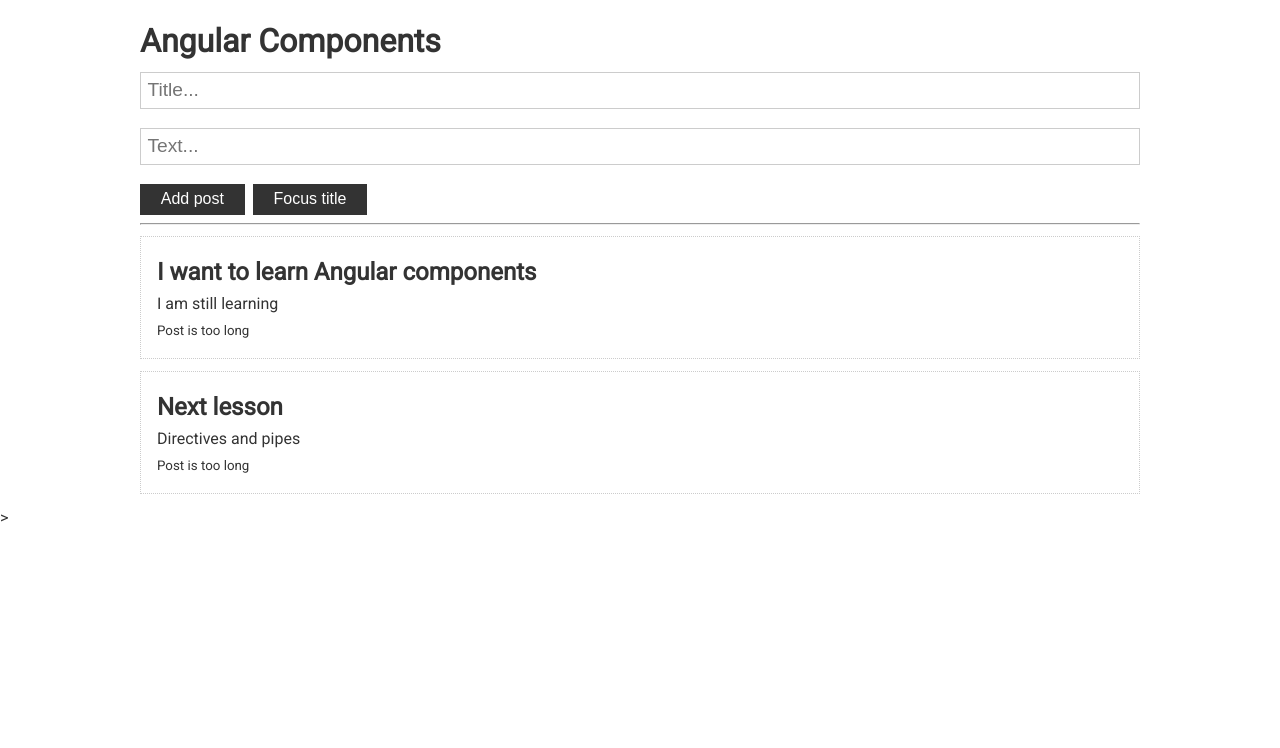
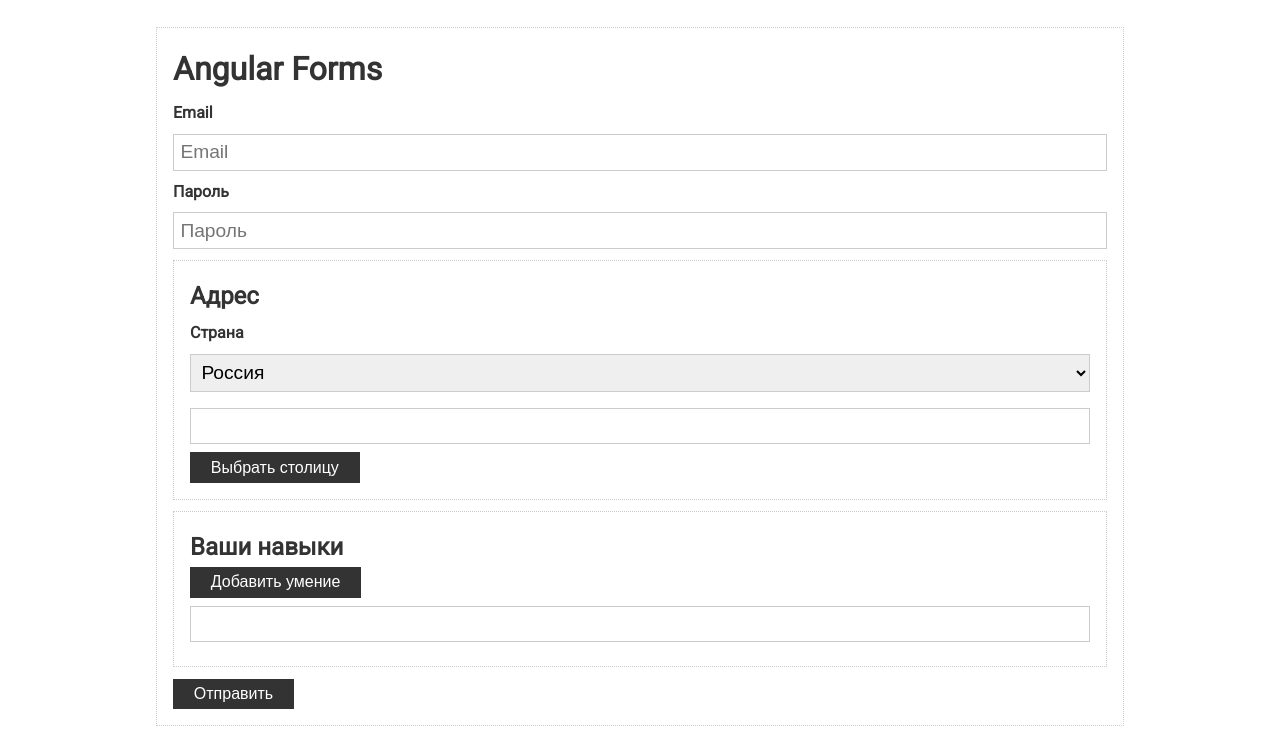
Before and after one commit to recroot89/angular-basics, an Angular app: page / in a window 1280 px wide. Shown: the top 748 px of the page. Built offline with nearby package versions, Linux system fonts and the light colour scheme.

Commit message:
prepare form lesson

```diff
--- a/src/app/app.component.html
+++ b/src/app/app.component.html
@@ -1,16 +1,49 @@
 <div class="container">
-  <h1>Angular Components</h1>
+  <form class="card" [formGroup]="form" (ngSubmit)="submit()">
+    <h1>Angular Forms</h1>
 
-  <app-post-form (onAdd)="updatePosts($event)"></app-post-form>
+    <div class="form-control">
+      <label>Email</label>
+      <input type="text" placeholder="Email">
+      <div class="validation"></div>
+    </div>
 
-  <hr />
+    <div class="form-control">
+      <label>Пароль</label>
+      <input type="password" placeholder="Пароль">
+      <div class="validation"></div>
+    </div>
 
-  <app-post *ngFor="let p of posts" [post]="p">
-    <div #info>
-      <small *ngIf="p.text.length > 10; else short"> Post is too long</small>
-      <ng-template #short>
-        <small>Post is too short</small>
-      </ng-template>
+    <div class="card">
+      <h2>Адрес</h2>
+
+      <div class="form-control">
+        <label>Страна</label>
+
+        <select>
+          <option value="ru">Россия</option>
+          <option value="ua">Украина</option>
+          <option value="by">Беларусь</option>
+        </select>
+      </div>
+
+      <div class="form-control">
+        <input type="text">
+      </div>
+
+      <button class="btn" type="button">Выбрать столицу</button>
     </div>
-  </app-post>
-</div>>
+
+    <div class="card">
+      <h2>Ваши навыки</h2>
+      <button class="btn" type="button">Добавить умение</button>
+      <div class="form-control">
+        <label></label>
+        <input type="text">
+      </div>
+    </div>
+
+    <button class="btn" type="submit">Отправить</button>
+
+  </form>
+</div>
--- a/src/app/app.component.scss
+++ b/src/app/app.component.scss
@@ -0,0 +1,3 @@
+p {
+  font-size: 1.5rem;
+}
--- a/src/app/app.component.ts
+++ b/src/app/app.component.ts
@@ -1,27 +1,19 @@
-import { Component } from "@angular/core";
+import { Component, OnInit } from "@angular/core";
+import { FormGroup } from "@angular/forms";
 
-export interface Post {
-  title: string;
-  text: string;
-  id?: number;
-}
 @Component({
   selector: "app-root",
   templateUrl: "./app.component.html",
   styleUrls: ["./app.component.scss"]
 })
-export class AppComponent {
-  posts: Post[] = [
-    {
-      title: "I want to learn Angular components",
-      text: "I am still learning",
-      id: 1
-    },
-    { title: "Next lesson", text: "Directives and pipes", id: 2 }
-  ];
+export class AppComponent implements OnInit {
+  form: FormGroup;
 
-  updatePosts(post: Post) {
-    this.posts.unshift(post);
-    // console.log("Post", post);
+  ngOnInit() {
+    this.form = new FormGroup({});
+  }
+
+  submit() {
+    console.log("Form submitted", this.form);
   }
 }
--- a/src/app/post-form/post-form.component.html
+++ /dev/null
@@ -1,7 +0,0 @@
-<div>
-  <input type="text" class="form-control" placeholder="Title..." [(ngModel)]="title" #titleInput>
-  <input type="text" class="form-control" placeholder="Text..." [(ngModel)]="text">
-
-  <button class="btn" (click)="addPost()">Add post</button>
-  <button class="btn" (click)="focusTitle()">Focus title</button>
-</div>
--- a/src/app/post-form/post-form.component.ts
+++ /dev/null
@@ -1,44 +0,0 @@
-import {
-  Component,
-  OnInit,
-  Output,
-  EventEmitter,
-  ViewChild,
-  ElementRef
-} from "@angular/core";
-import { Post } from "../app.component";
-
-@Component({
-  selector: "app-post-form",
-  templateUrl: "./post-form.component.html",
-  styleUrls: ["./post-form.component.scss"]
-})
-export class PostFormComponent implements OnInit {
-  @Output() onAdd: EventEmitter<Post> = new EventEmitter<Post>();
-  @ViewChild("titleInput", { static: false }) inputRef: ElementRef;
-
-  title = "";
-  text = "";
-  constructor() {}
-
-  ngOnInit() {}
-
-  addPost() {
-    if (this.text.trim() && this.title.trim()) {
-      const post: Post = {
-        title: this.title,
-        text: this.text
-      };
-
-      this.onAdd.emit(post);
-      // console.log("New post", post);
-
-      this.title = this.text = "";
-    }
-  }
-
-  focusTitle() {
-    this.inputRef.nativeElement.focus();
-    console.log(this.inputRef);
-  }
-}
--- a/src/app/post/post.component.html
+++ /dev/null
@@ -1,6 +0,0 @@
-<div class="card">
-  <h2>{{ post.title }}</h2>
-  <p>{{ post.text }}</p>
-
-  <ng-content></ng-content>
-</div>
--- a/src/app/post/post.component.ts
+++ /dev/null
@@ -1,23 +0,0 @@
-import {
-  Component,
-  OnInit,
-  Input,
-  ContentChild,
-  ElementRef
-} from "@angular/core";
-import { Post } from "../app.component";
-@Component({
-  selector: "app-post",
-  templateUrl: "./post.component.html",
-  styleUrls: ["./post.component.scss"]
-})
-export class PostComponent implements OnInit {
-  @Input() post: Post;
-  @ContentChild("info", { static: true }) infoRef: ElementRef;
-
-  constructor() {}
-
-  ngOnInit() {
-    console.log(this.infoRef.nativeElement);
-  }
-}
--- a/src/styles.scss
+++ b/src/styles.scss
@@ -17,7 +17,7 @@
 .container {
   max-width: 1000px;
   margin: 0 auto;
-  padding-top: 1rem;
+  padding: 1rem;
 }
 
 a {
@@ -47,6 +47,12 @@
   margin-right: 0.5rem;
   transition: opacity 0.2s ease-in;
   outline: none;
+
+  &:disabled {
+    background: #ccc;
+    color: #000;
+    cursor: not-allowed;
+  }
 }
 
 .btn:hover {
@@ -56,6 +62,22 @@
 .form-control {
   display: block;
   margin-top: 0.3rem;
+  margin-bottom: .5rem;
+
+  label {
+    display: block;
+    font-weight: bold;
+    font-size: 1rem;
+    margin-bottom: .5rem;
+  }
+
+  input {
+    margin-bottom: 0;
+  }
+
+  .validation {
+    color: red;
+  }
 }
 
 .card {
@@ -72,7 +94,7 @@
   padding: 0.4rem;
   font-size: 1.2rem;
   border: 1px solid #ccc;
-  margin: 1.2rem 0;
+  margin-bottom: 1rem;
 }
 
 hr {
```
Also changed, not shown: src/app/app.module.ts (+3 -5 lines), src/app/post-form/post-form.component.scss (deleted), src/app/post/post.component.scss (deleted).
